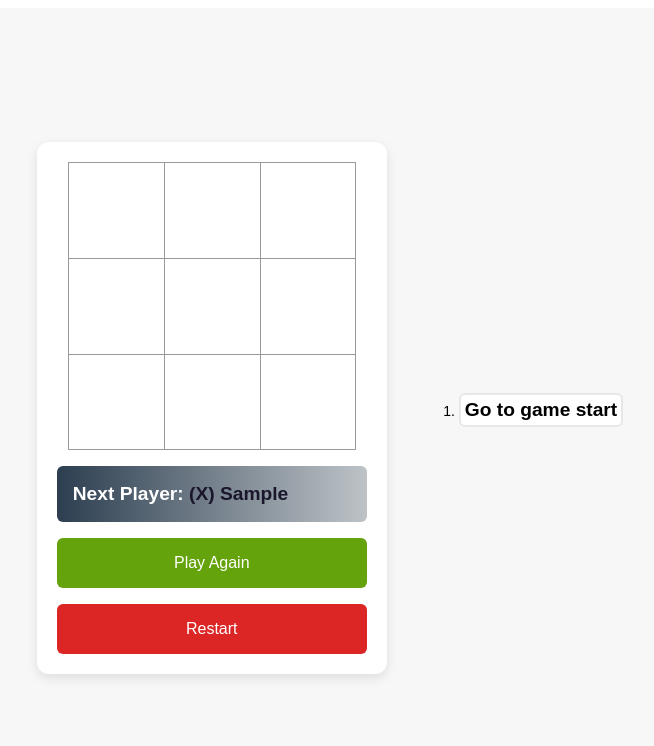
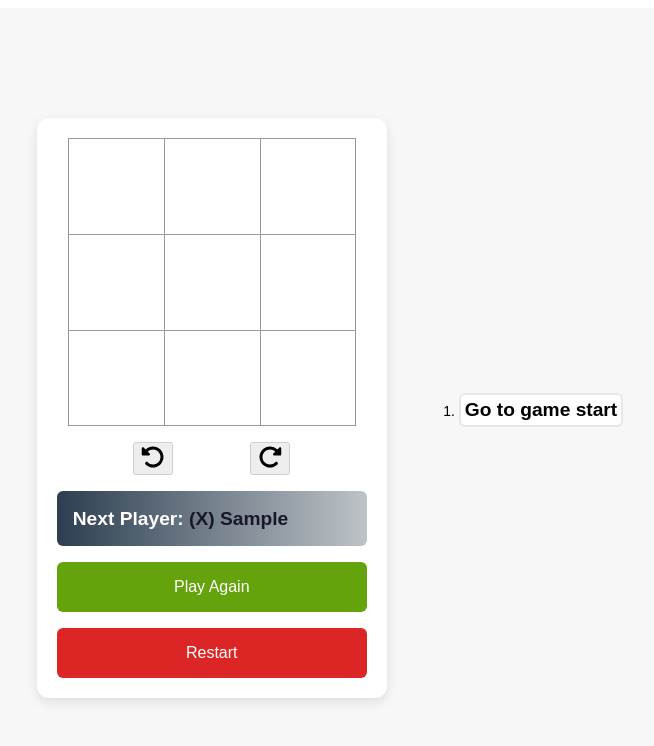
Before and after one commit to ArchitAdh/tic-tac-toe-react, a React (Create React App) app: page / in a window 1280 px wide. Both pictures are taken after typing "Sample", "Sample" into the empty fields and a click on the button "Start game". Shown: the top 746 px of the page, without its empty margins (310-964 px from the left). Built offline with nearby package versions, Linux system fonts and the light colour scheme.

Commit message:
feat: add undo and redo buttons for simplicity

```diff
--- a/src/App.js
+++ b/src/App.js
@@ -2,6 +2,8 @@ import { useState } from "react";
 import Board from "./components/Board";
 import SetupScreen from "./components/SetupScreen";
 import { calculateWinner } from "./utils/gameHelpers";
+import undoIcon from "./assets/undo.svg";
+import redoIcon from "./assets/redo.svg";
 const Game = () => {
   const [gameStarted, setGameStarted] = useState(false);
 
@@ -60,6 +62,19 @@ const Game = () => {
     setCurrentMove(0);
   };
 
+  // handle Redo and Undo
+  const handleUndo = () => {
+    if (currentMove > 0) {
+      setCurrentMove(currentMove - 1);
+    }
+  };
+
+  const handleRedo = () => {
+    if (currentMove < history.length - 1) {
+      setCurrentMove(currentMove + 1);
+    }
+  };
+
   const moves = history.map((squares, move) => {
     let description;
     move > 0
@@ -94,6 +109,17 @@ const Game = () => {
                 onPlay={handlePlay}
               />
             </div>
+            <div className="game-controls">
+              <button onClick={handleUndo} disabled={currentMove === 0}>
+                <img src={undoIcon} alt="Undo" width="24" height="24" />
+              </button>
+              <button
+                onClick={handleRedo}
+                disabled={currentMove === history.length - 1}
+              >
+                <img src={redoIcon} alt="Undo" width="24" height="24" />
+              </button>
+            </div>
             <>
               {status()}
               <button
--- a/src/components/SetupScreen.jsx
+++ b/src/components/SetupScreen.jsx
@@ -26,7 +26,7 @@ const SetupScreen = ({ playerState, gameState }) => {
                 maxLength="7"
               />
               <label htmlFor="playerX" className="input-label">
-                player X name
+                Player X Name
               </label>
             </div>
             <div className="playerO input">
--- a/src/styles.css
+++ b/src/styles.css
@@ -94,10 +94,13 @@ body {
 }
 
 .game-controls {
-  text-align: center;
-  flex-wrap: wrap;
+  margin-top: 1rem;
+  display: flex;
+  justify-content: space-evenly;
 }
-
+.game-controls button {
+  cursor: pointer;
+}
 .game-info {
   font-size: 14px;
   max-height: 200px;
```
Also changed, not shown: src/assets/redo.svg (added), src/assets/undo.svg (added).
